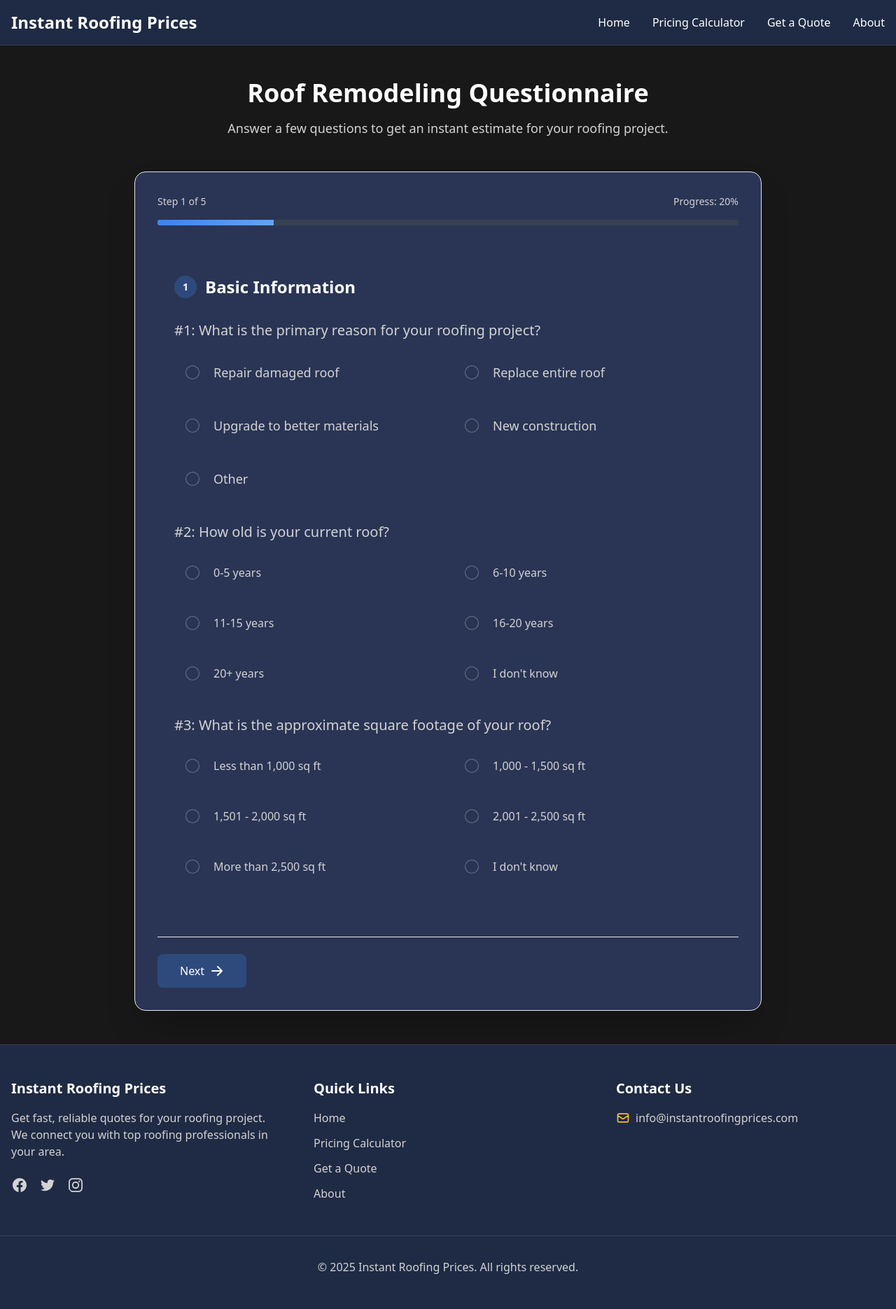
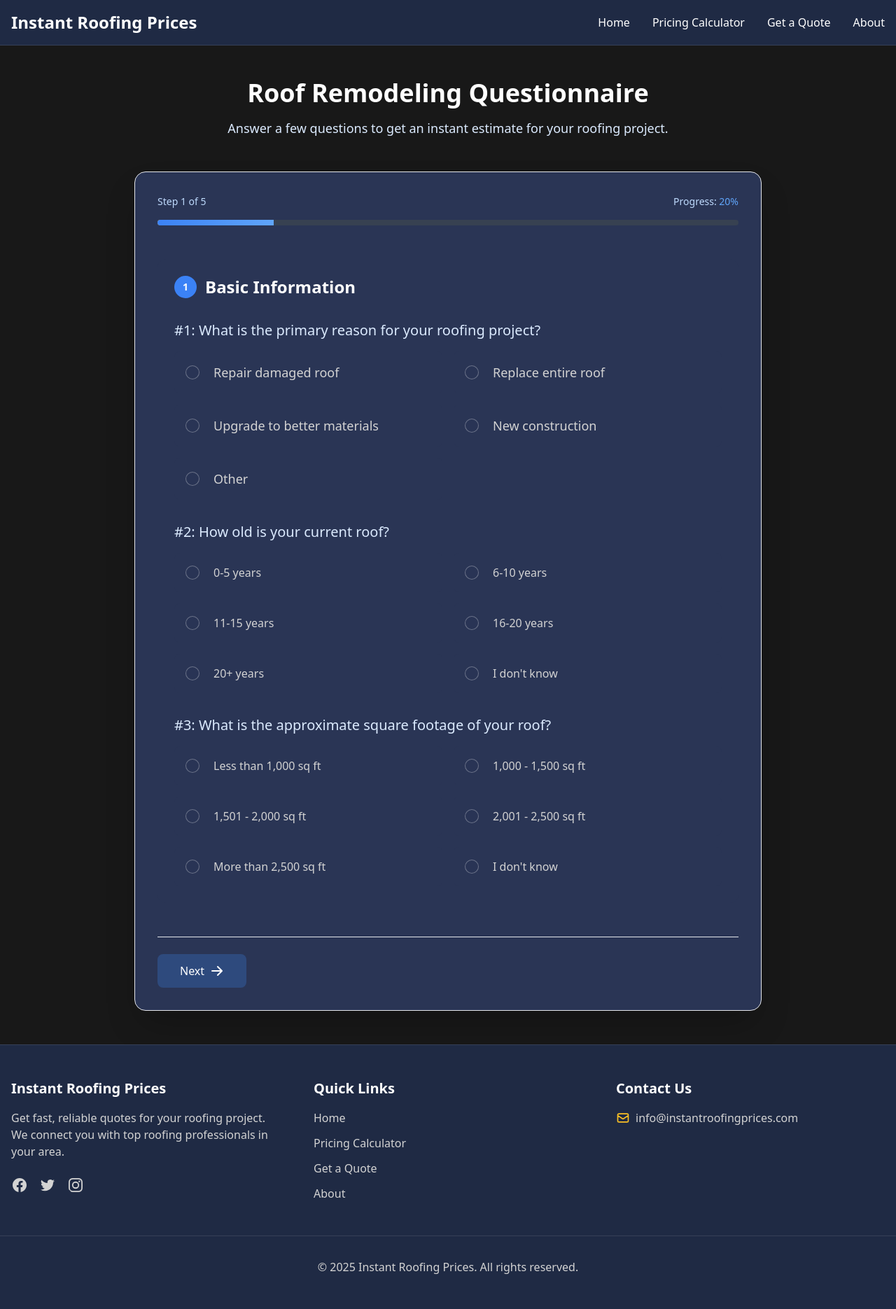
Before and after one commit to tim-amredev/roofing-lead-site, a Jekyll site: the page built from questionnaire.html, in a window 1280 px wide. Shown: the whole page at 70% size. Built offline with Jekyll 4.4.1, drawn with Linux system fonts in a browser that asks for light colours.

Commit message:
Update custom-overrides.css

```diff
--- a/assets/css/custom-overrides.css
+++ b/assets/css/custom-overrides.css
@@ -77,25 +77,6 @@
   color: #ffffff !important;
 }
 
-/* Fix for form checkboxes and radio buttons */
-input[type="checkbox"],
-input[type="radio"] {
-  background-color: rgba(255, 255, 255, 0.1) !important;
-  border: 1px solid rgba(255, 255, 255, 0.3) !important;
-}
-
-input[type="checkbox"]:checked,
-input[type="radio"]:checked {
-  background-color: #d4a017 !important;
-  border-color: #d4a017 !important;
-}
-
-/* Fix for select dropdown options */
-select option {
-  background-color: #2a3555 !important;
-  color: #ffffff !important;
-}
-
 /* Card backgrounds for questionnaire */
 .material-card > div,
 .roof-type-card > div {
@@ -137,31 +118,3 @@
 a:hover {
   color: #e5b42a !important;
 }
-
-/* Fix for questionnaire specific elements */
-.bg-white\/5,
-.bg-white\/10 {
-  background-color: rgba(42, 53, 85, 0.8) !important;
-}
-
-.bg-blue-500,
-.bg-blue-600 {
-  background-color: #2e4a7d !important;
-}
-
-.text-blue-100,
-.text-blue-200,
-.text-blue-300,
-.text-blue-400 {
-  color: #d3d3d3 !important;
-}
-
-/* Fix for the thank you modal */
-#thank-you-modal .bg-white {
-  background-color: #2a3555 !important;
-}
-
-#thank-you-modal h2,
-#thank-you-modal p {
-  color: #ffffff !important;
-}
```
